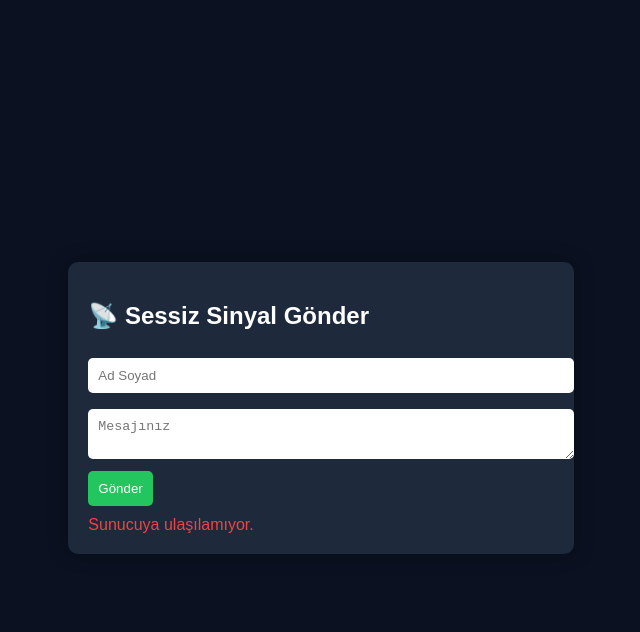
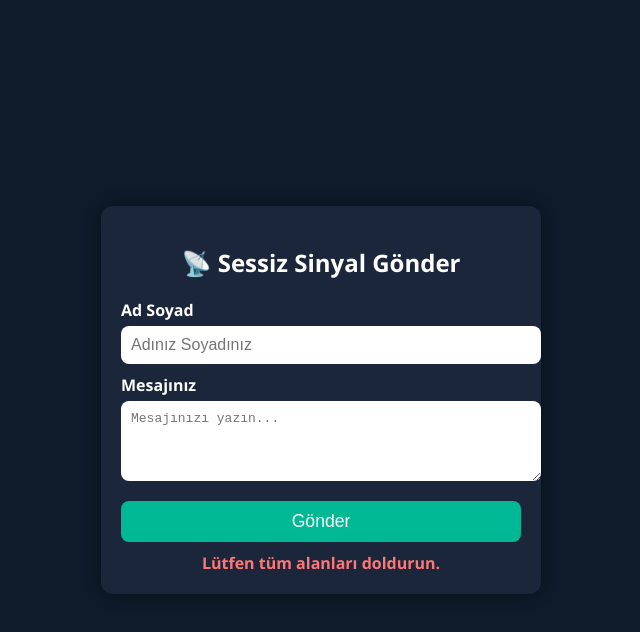
Before and after one commit to SeyhanC/sessiz-sinyal, a website: page index.html in a window 1280 px wide. Both pictures are taken after a click on the button "Gönder". Shown: the whole page, without its empty margins (319-959 px from the left). Drawn offline with Linux system fonts and the light colour scheme; no server answers.

Commit message:
Add files via upload

```diff
--- a/index.html
+++ b/index.html
@@ -6,71 +6,102 @@
   <title>Sessiz Sinyal Gönder</title>
   <style>
     body {
-      background: #0b1120;
+      background-color: #0d1b2a;
+      font-family: 'Segoe UI', sans-serif;
       color: white;
-      font-family: Arial;
       display: flex;
       justify-content: center;
       align-items: center;
       height: 100vh;
+      margin: 0;
     }
-    .form-container {
-      background: #1e293b;
+    .container {
+      background: #1b263b;
       padding: 20px;
-      border-radius: 10px;
-      box-shadow: 0 0 20px rgba(0,0,0,0.3);
+      border-radius: 12px;
+      width: 90%;
+      max-width: 400px;
+      box-shadow: 0 0 15px rgba(0,0,0,0.4);
+    }
+    h2 {
+      text-align: center;
+      margin-bottom: 20px;
+    }
+    label {
+      display: block;
+      margin-top: 10px;
+      font-weight: bold;
     }
     input, textarea {
       width: 100%;
       padding: 10px;
-      margin: 8px 0;
+      margin-top: 5px;
       border: none;
-      border-radius: 5px;
+      border-radius: 8px;
+      font-size: 1em;
     }
     button {
-      background: #22c55e;
+      margin-top: 15px;
+      width: 100%;
+      padding: 10px;
+      background: #00b894;
+      color: white;
       border: none;
-      padding: 10px;
-      border-radius: 5px;
-      color: white;
+      font-size: 1.1em;
+      border-radius: 8px;
       cursor: pointer;
     }
-    .error {
-      color: #ef4444;
+    .success, .error {
       margin-top: 10px;
+      text-align: center;
+      font-weight: bold;
     }
+    .success { color: #00ff88; }
+    .error { color: #ff7675; }
   </style>
 </head>
 <body>
-  <div class="form-container">
+  <div class="container">
     <h2>📡 Sessiz Sinyal Gönder</h2>
-    <input type="text" id="adSoyad" placeholder="Ad Soyad"/>
-    <textarea id="mesaj" placeholder="Mesajınız"></textarea>
+    <label for="adSoyad">Ad Soyad</label>
+    <input type="text" id="adSoyad" placeholder="Adınız Soyadınız" />
+
+    <label for="mesaj">Mesajınız</label>
+    <textarea id="mesaj" placeholder="Mesajınızı yazın..." rows="4"></textarea>
+
     <button onclick="gonder()">Gönder</button>
-    <div id="cevap" class="error"></div>
+
+    <div id="mesajSonucu"></div>
   </div>
+
   <script>
     async function gonder() {
-      const adSoyad = document.getElementById('adSoyad').value;
-      const mesaj = document.getElementById('mesaj').value;
-      const cevap = document.getElementById('cevap');
+      const adSoyad = document.getElementById("adSoyad").value.trim();
+      const mesaj = document.getElementById("mesaj").value.trim();
+      const sonuc = document.getElementById("mesajSonucu");
+      sonuc.innerHTML = "";
+
+      if (!adSoyad || !mesaj) {
+        sonuc.innerHTML = "<div class='error'>Lütfen tüm alanları doldurun.</div>";
+        return;
+      }
+
       try {
-        const res = await fetch('https://sessiz-sinyal.onrender.com/api/sinyal', {
-          method: 'POST',
-          headers: { 'Content-Type': 'application/json' },
-          body: JSON.stringify({ adSoyad, mesaj })
+        const response = await fetch("https://sessiz-sinyal.onrender.com/api/signal", {
+          method: "POST",
+          headers: { "Content-Type": "application/json" },
+          body: JSON.stringify({ name: adSoyad, message: mesaj })
         });
-        const data = await res.json();
-        if (res.ok) {
-          cevap.style.color = '#22c55e';
-          cevap.innerText = data.mesaj;
+
+        if (response.ok) {
+          sonuc.innerHTML = "<div class='success'>✅ Sinyal başarıyla gönderildi!</div>";
+          document.getElementById("adSoyad").value = "";
+          document.getElementById("mesaj").value = "";
         } else {
-          cevap.style.color = '#ef4444';
-          cevap.innerText = data.hata || 'Bir hata oluştu.';
+          throw new Error("Sunucu hatası");
         }
       } catch (err) {
-        cevap.style.color = '#ef4444';
-        cevap.innerText = 'Sunucuya ulaşılamıyor.';
+        sonuc.innerHTML = "<div class='error'>❌ Hata oluştu. Lütfen tekrar deneyin.</div>";
       }
     }
   </script>
```
